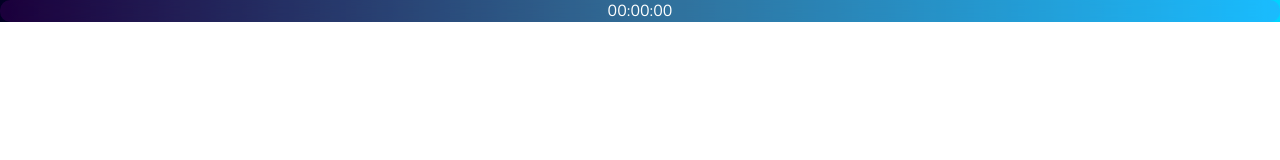
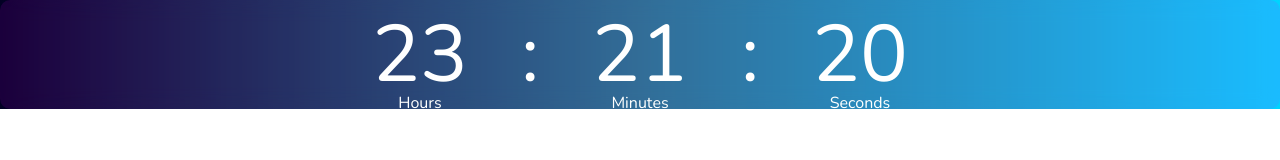
Before and after one commit to Veda361/digital-clock, a plain HTML site: page index.html in a window 1280 px wide. Drawn offline with nearby package versions, Linux system fonts and the light colour scheme.

Commit message:
Update index.html

```diff
--- a/index.html
+++ b/index.html
@@ -1,4 +1,4 @@
-<!DOCTYPE html>
+ <!DOCTYPE html>
 <html lang="en">
 <head>
     <meta charset="UTF-8">
@@ -10,9 +10,15 @@
     <div class="hero">
         <div class="container">
             <div class="clock">
-                00:00:00
+                <span id="hours">00</span>
+                <span>:</span>
+                <span id="min">00</span>
+                <span>:</span>
+                <span id="sec">00</span>
+
             </div>
         </div>
     </div>
+    <script src="script.js"></script>
 </body>
 </html>
```
